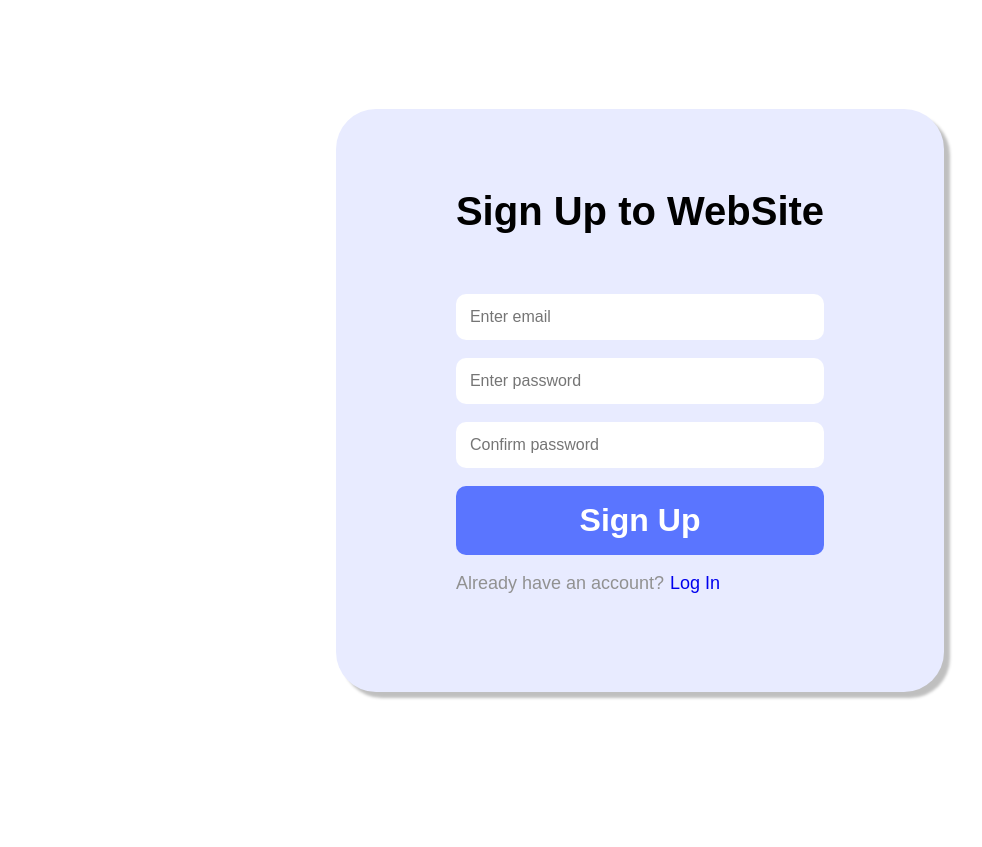
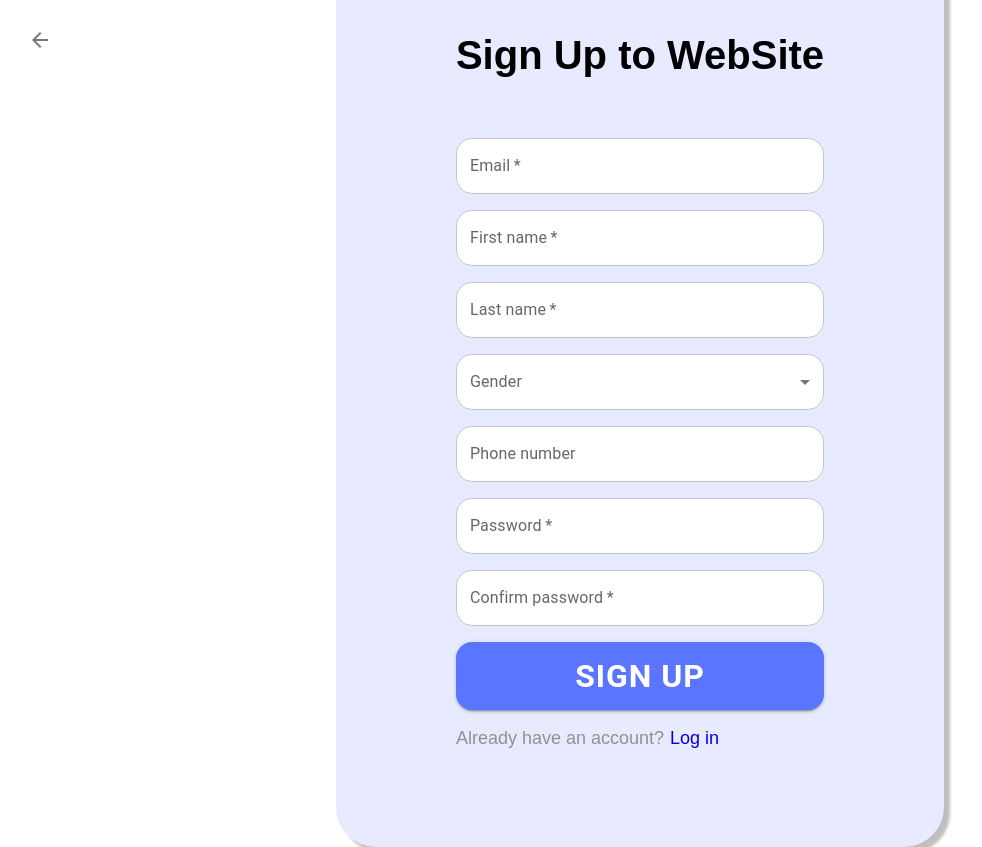
Before and after one commit to ermapula/tourism-project-2024, a React (Vite) app: page /register in a window 1280 px wide. Shown: the whole page, without its empty margins (0-982 px from the left). Before the commit the page ends 800 px from the top, so only its background shows below. Built offline with nearby package versions, Linux system fonts and the light colour scheme.

Commit message:
add: authorization apis, setup for backend connection

```diff
--- /dev/null
+++ b/src/api/auth.js
@@ -0,0 +1,33 @@
+import axiosPublic from "./initPublic";
+import axiosPrivate from "./initPrivate";
+
+export async function login(data) {
+  const response = await axiosPublic.post("/api/users/login/", data);
+  return response.data;
+}
+
+export async function register(data) {
+  const response = await axiosPublic.post("api/users/register/", data);
+  return response.data;
+}
+
+export async function refresh() {
+  const token = localStorage.getItem("refresh");
+  axiosPublic.post("api/users/refresh/", {refresh: token})
+    .then((response) => {
+      localStorage.setItem("access", response.data.access);
+    })
+    .catch((err) => {
+      console.log(err);
+    })
+}
+
+export async function getProfile() {
+  const response = await axiosPrivate.get("api/users/me/");
+  return response.data;
+}
+
+export async function updateProfile(id, data) {
+  const response = await axiosPrivate.patch(`api/users/${id}/`, data);
+  return response.data;
+}
--- /dev/null
+++ b/src/api/initPublic.js
@@ -0,0 +1,12 @@
+import axios from "axios";
+
+const axiosPublic = axios.create({
+  // baseURL: "http://localhost:8000",
+  baseURL: "http://143.110.255.182",
+  timeout: 10000,
+  headers: {
+    "Content-Type": "application/json",
+  },
+})
+
+export default axiosPublic;
--- a/src/routes/auth/Login.jsx
+++ b/src/routes/auth/Login.jsx
@@ -1,11 +1,22 @@
 import { Link, useNavigate } from "react-router-dom";
 import { useState, useEffect } from "react";
 import { validate } from "./util";
-// import axios from "axios";
+import styled from "@emotion/styled";
+import { Button, IconButton, Stack, TextField } from "@mui/material";
+import { login } from "../../api/auth";
+import { ArrowBack } from "@mui/icons-material";
+
+const Field = styled(TextField)({
+  '& .MuiOutlinedInput-root': {
+    border: "none",
+    borderRadius: "16px",
+    backgroundColor: "white",
+  }
+})
 
 export default function Login(props) {
   useEffect(() => {
-    document.title = "Sign in";
+    document.title = "Log in";
   }, [])
   const nav = useNavigate();
 
@@ -31,37 +42,44 @@ export default function Login(props) {
     }))
   }
 
-  function handleSubmit(e) {
+  async function handleSubmit(e) {
     e.preventDefault();
     if (!validate(formData, setError)) {
       return;
     }
 
-    const data = {
-      username: formData.email,
+    const cred = {
+      email: formData.email,
       password: formData.password
     }
 
-    // axios.post('', data)
-    //   .then(res => {
+    login(cred)
+      .then((data) => {
+        localStorage.setItem("access", data.access);
+        localStorage.setItem("refresh", data.refresh);
 
-    //     setFormData({
-    //       email: '',
-    //       password: '',
-    //     })
-    //     setError({
-    //       email: '',
-    //       password: '',
-    //     })
+        setFormData({
+          email: '',
+          password: '',
+        })
+        setError({
+          email: '',
+          password: '',
+        })
+        nav('/')
+      })
+      .catch((err) => {
+        console.log(err)
+        setFormData(prev => ({
+          ...prev,
+          password: '',
+        }))
+        setError({
+          email: 'Invalid credentials',
+          password: 'Invalid credentials',
+        })
+      })
 
-    //     navigate('/')
-    //   })
-    //   .catch(err => {
-    //     console.log(err.response)
-    //   })
-    console.log(data)
-    localStorage.setItem("logged", 1)
-    nav('/')
   }
 
 
@@ -70,36 +88,48 @@ export default function Login(props) {
     <>
       <div className="content">
         <div className="wrapper">
+          <IconButton sx={{position: "absolute", left: 20, top: 20}} component={Link} to="/">
+            <ArrowBack />
+          </IconButton>
           <p className="form-title">Log In to WebSite</p>
-          <form className="form" onSubmit={handleSubmit}>
-            <div>
-              { error.email && <div className="error-msg">{error.email}</div> }
-              <input
-                id="email"
-                type="text"
-                className="form-field"
+          <Stack
+            component="form"
+            direction="column"
+            gap={2}
+            onSubmit={handleSubmit}
+          >
+            <Field
               name="email"
-                placeholder="Enter email"
+              label="Email"
               value={formData.email}
               onChange={handleChange}
+              error={!!error.email}
+              helperText={error.email}
+              required
             />
-            </div>
-            <div>
-              { error.password && <div className="error-msg">{error.password}</div> }
-              <input
-                id="password"
+            <Field
               type="password"
-                className="form-field"
               name="password"
-                placeholder="Enter password"
+              label="Password"
               value={formData.password}
               onChange={handleChange}
+              error={!!error.password}
+              helperText={error.password}
+              required
             />
-            </div>
-            <button className="btn-submit" type="submit">
+            <Button variant="contained"
+              type="submit"
+              sx={{
+                color: "white",
+                bgcolor: "var(--color)",
+                fontWeight: "bold",
+                fontSize: "32px",
+                borderRadius: "16px"
+              }}
+            >
               Log In
-            </button>
-          </form>
+            </Button>
+          </Stack>
           <p className="redirect">
             Don&#39;t have an account?
             <span style={{marginLeft: "6px"}}>
--- a/src/routes/auth/Register.jsx
+++ b/src/routes/auth/Register.jsx
@@ -1,24 +1,43 @@
 import { Link, useNavigate } from "react-router-dom";
 import { useState, useEffect } from "react";
 import { validate } from "./util";
-// import axios from 'axios';
+import { Button, FormControl, IconButton, InputLabel, MenuItem, Select, Stack, TextField } from "@mui/material";
+import styled from "@emotion/styled";
+import { register } from "../../api/auth";
+import { ArrowBack } from "@mui/icons-material";
+
+const Field = styled(TextField)({
+  '& .MuiOutlinedInput-root': {
+    border: "none",
+    borderRadius: "16px",
+    backgroundColor: "white",
+  }
+})
 
 export default function Register(props) {
   useEffect(() => {
     document.title = "Sign up";
   }, [])
-  // const navigate = useNavigate()
+  const nav = useNavigate()
 
   const [formData, setFormData] = useState({
+    fname: '',
+    lname: '',
     email: '',
     password: '',
     password2: '',
+    phone: '',
+    gender: '',
   });
 
   const [error, setError] = useState({
+    fname: '',
+    lname: '',
     email: '',
     password: '',
     password2: '',
+    phone: '',
+    gender: '',
   })
 
   function handleChange(e) {
@@ -39,30 +58,42 @@ export default function Register(props) {
       return;
     }
     const data = {
+      first_name: formData.fname,
+      last_name: formData.lname,
       email: formData.email,
       password: formData.password,
+      gender: formData.gender,
+      phone: formData.phone,
     }
 
-    // axios.post('', data)
-    //   .then(res => {
-    //     navigate('/login')
+    register(data)
+      .then(res => {
+        console.log("register:", res)
+        setFormData({
+          fname: '',
+          lname: '',
+          email: '',
+          password: '',
+          password2: '',
+          phone: '',
+          gender: '',
+        })
 
-    //     setFormData({
-    //       email: '',
-    //       password: '',
-    //       password2: '',
-    //     })
+        setError({
+          fname: '',
+          lname: '',
+          email: '',
+          password: '',
+          password2: '',
+          phone: '',
+          gender: '',
+        })
 
-    //     setError({
-    //       email: '',
-    //       password: '',
-    //       password2: '',
-    //     })
-    //   })
-    //   .catch(err => {
-    //     console.log(err.response)
-    //   })
-    console.log(data)
+        nav('/login');
+      })
+      .catch(err => {
+        console.log(err)
+      })
   }
 
 
@@ -70,53 +101,100 @@ export default function Register(props) {
     <>
       <div className="content">
         <div className="wrapper">
+          <IconButton sx={{position: "absolute", left: 20, top: 20}} component={Link} to="/">
+            <ArrowBack />
+          </IconButton>
           <p className="form-title">Sign Up to WebSite</p>
-          <form className="form" onSubmit={handleSubmit}>
-            <div>
-              { error.email && <span className="error-msg">{error.email}</span> }
-              <input
-                id="email"
-                type="text"
-                className="form-field"
+          <Stack
+            component="form"
+            direction="column"
+            gap={2}
+            onSubmit={handleSubmit}
+          >
+            <Field
               name="email"
-                placeholder="Enter email"
+              label="Email"
               value={formData.email}
               onChange={handleChange}
+              error={!!error.email}
+              helperText={error.email}
+              required
             />
-            </div>
-            <div>
-              { error.password && <span className="error-msg">{error.password}</span> }
-              <input
-                id="password"
+            <Field
+              name="fname"
+              label="First name"
+              value={formData.fname}
+              onChange={handleChange}
+              error={!!error.fname}
+              helperText={error.fname}
+              required
+            />
+            <Field
+              name="lname"
+              label="Last name"
+              value={formData.lname}
+              onChange={handleChange}
+              error={!!error.lname}
+              helperText={error.lname}
+              required
+            />
+            <Field
+              select
+              name="gender"
+              label="Gender"
+              value={formData.gender}
+              onChange={handleChange}
+            >
+              <MenuItem value="male">Male</MenuItem>
+              <MenuItem value="female">Female</MenuItem>
+            </Field>
+            <Field
+              name="phone"
+              label="Phone number"
+              value={formData.phone}
+              onChange={handleChange}
+              error={!!error.phone}
+              helperText={error.phone}
+            />
+            <Field
               type="password"
-                className="form-field"
               name="password"
-                placeholder="Enter password"
+              label="Password"
               value={formData.password}
               onChange={handleChange}
+              error={!!error.password}
+              helperText={error.password}
+              required
             />
-            </div>
-            <div>
-              { error.password2 && <span className="error-msg">{error.password2}</span> }
-              <input
-                id="password2"
+            <Field
               type="password"
-                className="form-field"
               name="password2"
-                placeholder="Confirm password"
+              label="Confirm password"
               value={formData.password2}
               onChange={handleChange}
+              error={!!error.password2}
+              helperText={error.password2}
+              required
             />
-            </div>
-            <button className="btn-submit">
+
+            <Button variant="contained"
+              type="submit"
+              sx={{
+                color: "white",
+                bgcolor: "var(--color)",
+                fontWeight: "bold",
+                fontSize: "32px",
+                borderRadius: "16px"
+              }}
+            >
               Sign Up
-            </button>
-          </form>
+            </Button>
+          </Stack>
           <p className="redirect">
             Already have an account?
             <span style={{marginLeft: "6px"}}>
               <Link to='/login' className="link">
-                Log In
+                Log in
               </Link>
             </span>
           </p>
```
Lines whose indentation alone changed are shown as unchanged.
